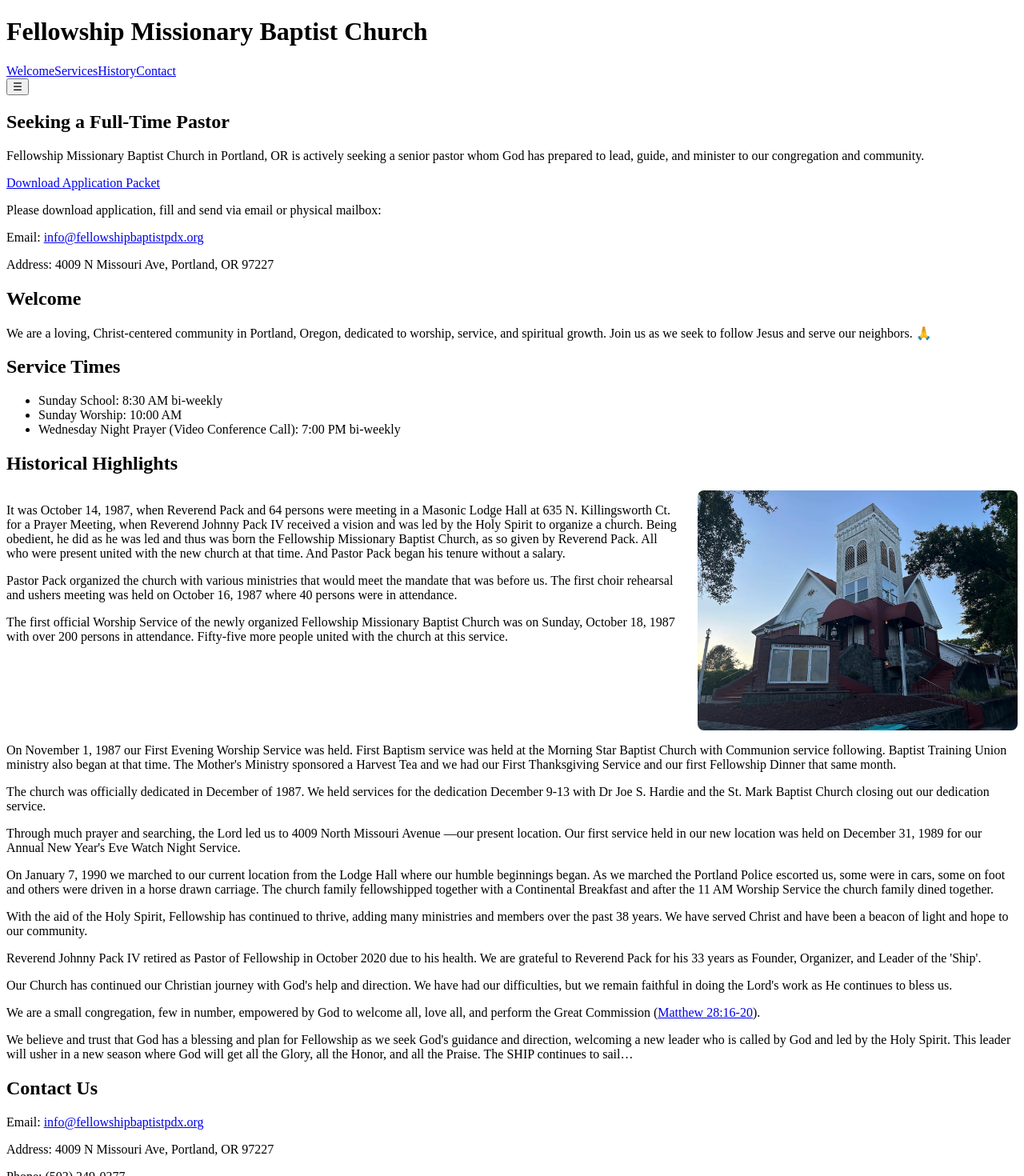
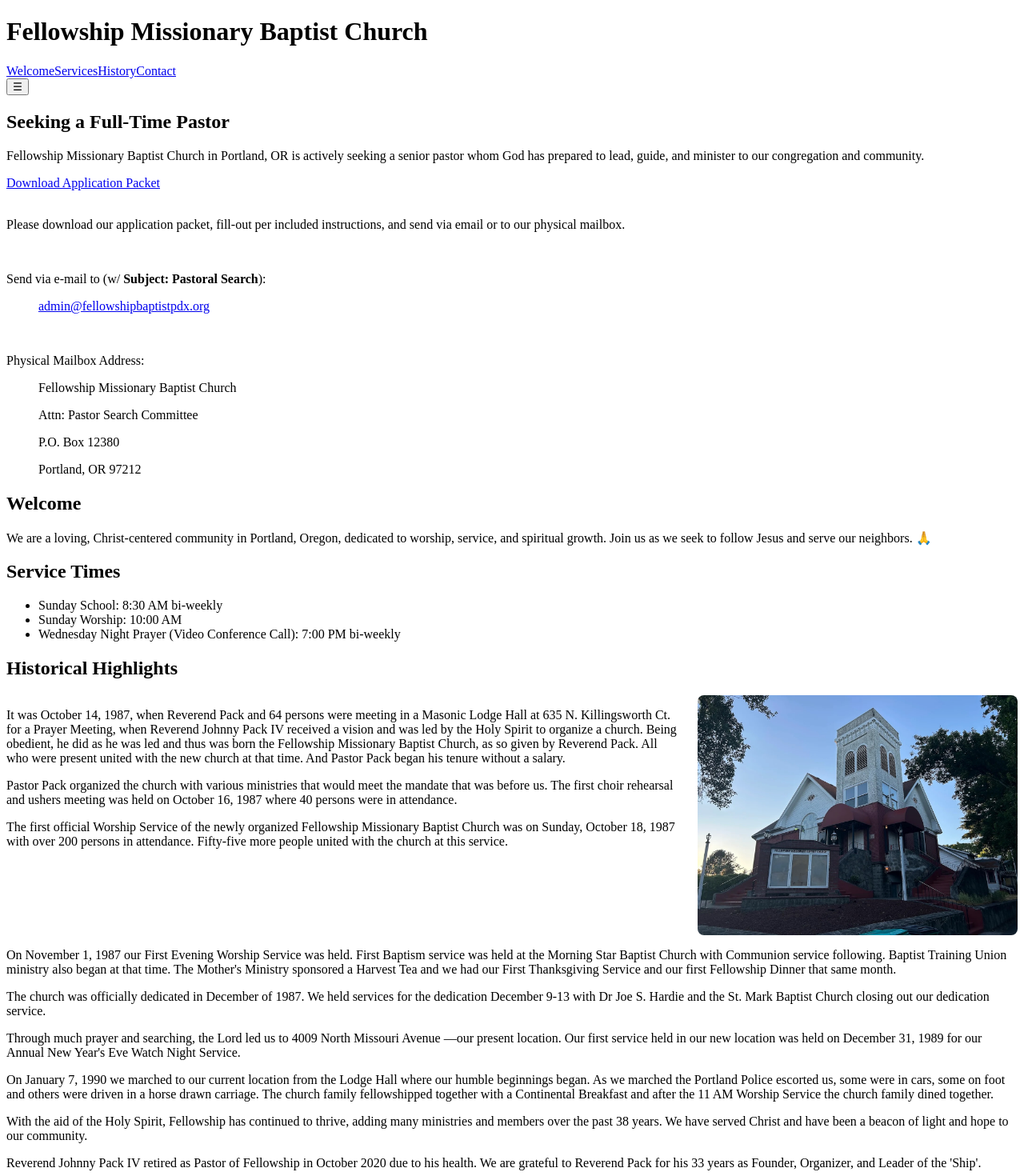
Before and after one commit to fellowshipbaptistpdx/fellowshipbaptistpdx.github.io, a React (Vite) app: page / in a window 1280 px wide. Shown: the top 1470 px of the page at 80% size. Built offline with nearby package versions, Linux system fonts and the light colour scheme; the HTML template or start-up script is replaced by a standard one.

Commit message:
Update: Enhance pastoral application instructions and change contact email to admin@

```diff
--- a/src/App.jsx
+++ b/src/App.jsx
@@ -16,9 +16,17 @@
           <h2>Seeking a Full-Time Pastor</h2>
           <p>Fellowship Missionary Baptist Church in Portland, OR is actively seeking a senior pastor whom God has prepared to lead, guide, and minister to our congregation and community.</p>
           <a className="btn" href="/web_docs/FMBC%20Pastoral%20Application%20Packet%20-%20Jan%202026.pdf" download="FMBC Pastoral Application Packet - Jan 2026.pdf">Download Application Packet</a>
-          <p>Please download application, fill and send via email or physical mailbox:</p>
-          <p>Email: <a href="mailto:info@fellowshipbaptistpdx.org">info@fellowshipbaptistpdx.org</a></p>
-          <p>Address: 4009 N Missouri Ave, Portland, OR 97227</p>
+          <br/><br/>
+          <p>Please download our application packet, fill-out per included instructions, and send via email or to our physical mailbox.</p>
+          <br/>
+          <p>Send via e-mail to (w/ <b>Subject: Pastoral Search</b>): </p>
+          <blockquote><a href="mailto:admin@fellowshipbaptistpdx.org">admin@fellowshipbaptistpdx.org</a></blockquote>
+          <br/>
+          <p>Physical Mailbox Address: </p>
+          <blockquote><p>Fellowship Missionary Baptist Church</p>
+          <p>Attn: Pastor Search Committee</p>
+          <p>P.O. Box 12380</p>
+          <p>Portland, OR 97212</p></blockquote>
         </section>
         <section id="welcome" className="card">
           <h2>Welcome</h2>
@@ -68,7 +76,7 @@
 
         <section id="contact" className="card">
           <h2>Contact Us</h2>
-          <p>Email: <a href="mailto:info@fellowshipbaptistpdx.org">info@fellowshipbaptistpdx.org</a></p>
+          <p>Email: <a href="mailto:admin@fellowshipbaptistpdx.org">admin@fellowshipbaptistpdx.org</a></p>
           <p>Address: 4009 N Missouri Ave, Portland, OR 97227</p>
           <p>Phone: (503) 249-0377</p>
         </section>
```
